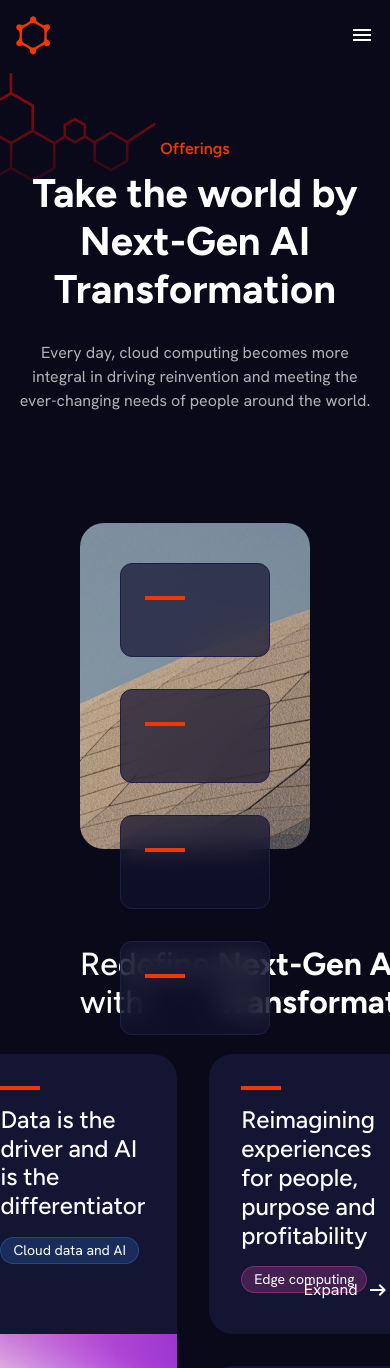
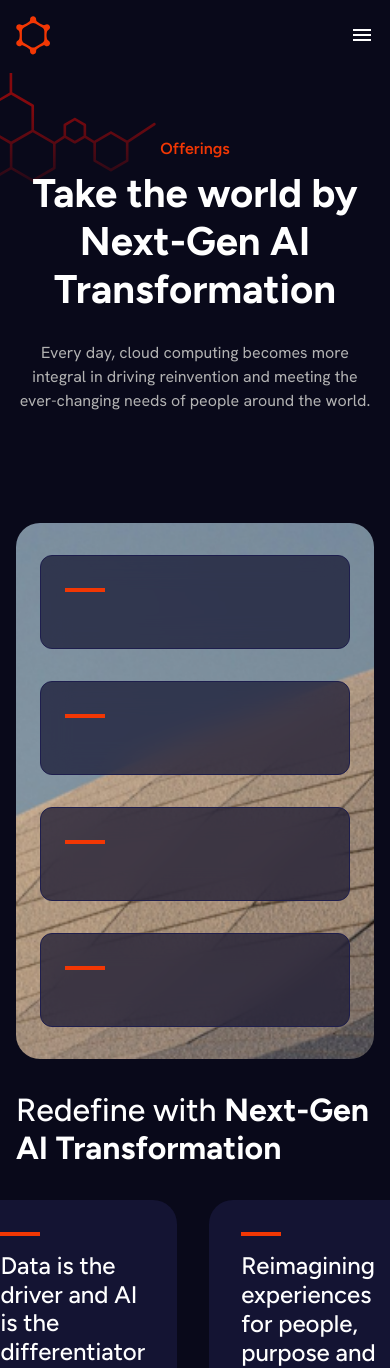
Before and after one commit to GraphITWeb/GraphITNew, a Next.js app: page /offering in a window 390 px wide. Shown: the top 1368 px of the page. Built offline with nearby package versions, Linux system fonts and the light colour scheme.

Commit message:
offering

```diff
--- a/src/app/globals.css
+++ b/src/app/globals.css
@@ -244,6 +244,16 @@ small {
     height: 16px;
     border-radius: 50%;
 }
+.textPadding{
+    justify-content: flex-start;
+    align-items: flex-start;
+    gap: 16px;
+    flex-direction: row;
+    padding-left: 80px;
+    max-width: 100%;
+    width: 100%;
+    display: flex;
+}
 @media screen and (max-width: 992px) {
     .sticky__text {
         font-size: 120px;
@@ -262,6 +272,9 @@ small {
     .unlocked_block {
         width: Calc(100vw - 120px);
     }
+    .textPadding{
+        padding-left: 60px;
+    }
 }
 .mobile{
     display: none!important;
@@ -269,6 +282,37 @@ small {
 .pc{
     display: flex!important;
 }
+.reinvent{
+    padding: 64px 80px 0;
+    width: 100%;
+    display: flex;
+    flex-direction: column;
+    justify-content: flex-start;
+    align-items: flex-start;
+    position: relative;
+    gap: 16px;
+}
+.fade__reinvent{
+    background: linear-gradient(180deg, #09091A 24.66%, rgba(9, 9, 26, 0.00) 100%);
+    position: absolute;
+    top:0;
+    left: 0;
+    height: 177px;
+    z-index: 1;
+}
+.reinvent div{
+    /*max-width:39.5vw;*/
+    width: Calc(50vw - 160px);
+    min-width: Calc(50vw - 160px);
+    max-width: Calc(50vw - 160px);
+}
+.reinvent div div h3{
+    margin-top: 24px;
+}
+.reinvent div div p{
+    margin-top: 16px;
+}
+
 .arrow{
     border-radius: 100px;
     border: 1px solid var(--light-blue);
@@ -304,6 +348,23 @@ small {
     h4{
         font-size: 20px;
     }
+    .textPadding{
+        padding-left: 32px;
+    }
+    .reinvent div{
+        width: 100%;
+        min-width: 0;
+        max-width: none;
+    }
+    .reinvent {
+        padding: 0 32px 0;
+    }
+    .reinvent div div h3{
+        margin-top: 8px;
+    }
+    .fade__reinvent{
+        height: 80px;
+    }
 }
 
 @media screen and (max-width: 576px) {
@@ -319,6 +380,19 @@ small {
     .unlocked_block {
         width: Calc(100vw - 32px);
     }
+    .textPadding{
+        padding-left: 16px;
+    }
+    .reinvent {
+        padding: 0 16px 0;
+        gap: 8px;
+    }
+    .reinvent div div h3{
+        margin-top: 8px;
+    }
+    .reinvent div div p {
+        margin-top: 8px;
+    }
 }
 
 @media screen and (max-width: 390px) {
--- a/src/app/next-gen/page.tsx
+++ b/src/app/next-gen/page.tsx
@@ -22,15 +22,18 @@ export default function Page() {
                 text3={'Organizations leveraging AI at scale are 3× more likely to outperform their peers in revenue growth.'}
                 text4={'in projected global spending on AI technologies in the coming years.'}/>
             <Transform/>
-            <div className="flex flex-row gap-2 justify-start w-full" style={{paddingLeft: 80}}>
-                <h2>Reinvent with</h2>
-                <h2 style={{fontWeight: 700}}>Next-Gen AI Transformation</h2>
+            <div className="textPadding">
+                <h2>Reinvent with <span style={{fontWeight: 700}}>Next-Gen AI Transformation</span>
+                </h2>
             </div>
             <div className="reinvent">
                 <div className="fade__reinvent"/>
-                <svg style={{marginLeft: 15}} xmlns="http://www.w3.org/2000/svg" width="2" height="177"
+                <svg className="pc" style={{marginLeft: 15}} xmlns="http://www.w3.org/2000/svg" width="2" height="177"
                      viewBox="0 0 2 177" fill="none">
                     <path d="M1 1L1.00001 176" stroke="#F23704" stroke-linecap="round" stroke-dasharray="6 6"/>
+                </svg>
+                <svg className="mobile" style={{marginLeft:15}} xmlns="http://www.w3.org/2000/svg" width="2" height="100" viewBox="0 0 2 100" fill="none">
+                    <path d="M1 1L1 99" stroke="#F23704" stroke-linecap="round" stroke-dasharray="6 6"/>
                 </svg>
                 <div>
                     <StepSVG/>
@@ -40,11 +43,16 @@ export default function Page() {
                             garners support across your organization.</p>
                     </div>
                 </div>
-                <svg style={{marginLeft: 15, width: '50vw'}} xmlns="http://www.w3.org/2000/svg" viewBox="0 0 722 286"
+                <svg className="pc" style={{marginLeft: 15, width: '50vw'}} xmlns="http://www.w3.org/2000/svg"
+                     viewBox="0 0 722 286"
                      fill="none">
                     <path
                         d="M1 1V155.912C1 162.54 6.37258 167.912 13 167.912H709C715.627 167.912 721 173.285 721 179.912V285"
                         stroke="#F23704" stroke-linecap="round" stroke-dasharray="6 6"/>
+                </svg>
+                <svg className="mobile" style={{marginLeft: 15}}  xmlns="http://www.w3.org/2000/svg" width="2" height="66" viewBox="0 0 2 66"
+                     fill="none">
+                    <path d="M1 1L0.999997 65" stroke="#F23704" stroke-linecap="round" stroke-dasharray="6 6"/>
                 </svg>
                 <div style={{marginLeft: 'auto'}}>
                     <StepSVG/>
@@ -57,11 +65,15 @@ export default function Page() {
                         </div>
                     </div>
                 </div>
-                <svg style={{marginLeft: 'auto', marginRight: 'Calc(50vw - 175px)', width: '25vw'}}
+                <svg className="pc" style={{marginLeft: 'auto', marginRight: 'Calc(50vw - 175px)', width: '25vw'}}
                      xmlns="http://www.w3.org/2000/svg" viewBox="0 0 362 274" fill="none">
                     <path
                         d="M1 273L1 125.14C1 118.513 6.37258 113.14 13 113.14L349 113.14C355.627 113.14 361 107.768 361 101.14L361 1"
                         stroke="#F23704" stroke-linecap="round" stroke-dasharray="6 6"/>
+                </svg>
+                <svg className="mobile" style={{marginLeft: 15}}  xmlns="http://www.w3.org/2000/svg" width="2" height="66" viewBox="0 0 2 66"
+                     fill="none">
+                    <path d="M1 1L0.999997 65" stroke="#F23704" stroke-linecap="round" stroke-dasharray="6 6"/>
                 </svg>
                 <div style={{marginRight: 'auto', marginLeft: 'auto'}}>
                     <StepSVG/>
@@ -71,7 +83,12 @@ export default function Page() {
                             AI practices, and upskilling your teams through customized learning programs.</p>
                     </div>
                 </div>
-                <svg style={{marginLeft: 15, width: '25vw'}} xmlns="http://www.w3.org/2000/svg" viewBox="0 0 362 274"
+                <svg className="mobile" style={{marginLeft: 15}}  xmlns="http://www.w3.org/2000/svg" width="2" height="66" viewBox="0 0 2 66"
+                     fill="none">
+                    <path d="M1 1L0.999997 65" stroke="#F23704" stroke-linecap="round" stroke-dasharray="6 6"/>
+                </svg>
+                <svg className="pc" style={{marginLeft: 15, width: '25vw'}} xmlns="http://www.w3.org/2000/svg"
+                     viewBox="0 0 362 274"
                      fill="none">
                     <path
                         d="M1 273L1 125.14C1 118.513 6.37258 113.14 13 113.14L349 113.14C355.627 113.14 361 107.768 361 101.14L361 1"
@@ -87,7 +104,12 @@ export default function Page() {
                         </p>
                     </div>
                 </div>
-                <svg style={{marginLeft: 15, width: '50vw'}} xmlns="http://www.w3.org/2000/svg" viewBox="0 0 722 262"
+                <svg className="mobile" style={{marginLeft: 15}}  xmlns="http://www.w3.org/2000/svg" width="2" height="66" viewBox="0 0 2 66"
+                     fill="none">
+                    <path d="M1 1L0.999997 65" stroke="#F23704" stroke-linecap="round" stroke-dasharray="6 6"/>
+                </svg>
+                <svg className="pc" style={{marginLeft: 15, width: '50vw'}} xmlns="http://www.w3.org/2000/svg"
+                     viewBox="0 0 722 262"
                      fill="none">
                     <path
                         d="M1 1L1 141.807C1 148.434 6.37258 153.807 13 153.807L709 153.807C715.627 153.807 721 159.18 721 165.807V261"
--- a/src/app/offering/page.tsx
+++ b/src/app/offering/page.tsx
@@ -17,9 +17,9 @@ export default function Page() {
                 text1={''}
                 text2={''}
                 text3={''}
-                text4={''}/>            <div className="flex flex-row gap-2 justify-start w-full" style={{paddingLeft:80}}>
-                <h2>Redefine with</h2>
-                <h2 style={{fontWeight:700}}>Next-Gen AI Transformation</h2>
+                text4={''}/>
+            <div className="textPadding">
+                <h2>Redefine with <span style={{fontWeight: 700}}>Next-Gen AI Transformation</span></h2>
             </div>
             <OfferingBlock/>
             <div style={{marginTop:96}}/>
--- a/src/components/Navbar/Navbar.css
+++ b/src/components/Navbar/Navbar.css
@@ -128,7 +128,7 @@ a small:hover::after {
     .navbar__mobile{
         display: flex;
         position: fixed;
-        top:73px;
+        top:70px;
         min-height: 100vh;
         width: 100%;
         background: var(--primary);
--- a/src/components/offering/OfferingInfo/OfferingInfo.css
+++ b/src/components/offering/OfferingInfo/OfferingInfo.css
@@ -6,7 +6,7 @@
     background: url("../../../assets/OfferingInfo.png") no-repeat center;
     background-size: cover;
     display: flex;
-    height: 326px;
+    height: auto;
     padding: 40px;
     align-items: flex-start;
     gap: 32px;
@@ -34,3 +34,37 @@
     height: 4px;
     background: var(--orange);
 }
+@media screen and (max-width: 1100px) {
+    .offering__info__block {
+        height: auto;
+        display: grid;
+        grid-template-columns: 1fr 1fr;
+    }
+}
+@media screen and (max-width: 768px) {
+    .offering__info {
+        padding: 50px 32px 64px 32px;
+    }
+    .offering__info__block {
+        height: auto;
+        display: flex;
+        padding: 32px 24px;
+        flex-direction: column;
+        align-items: flex-start;
+        gap: 32px;
+        align-self: stretch;
+    }
+}
+@media screen and (max-width: 576px) {
+    .offering__info {
+        padding: 50px 16px 32px 16px;
+    }
+    .offering__info__block {
+        display: flex;
+        padding: 32px 24px;
+        flex-direction: column;
+        align-items: flex-start;
+        gap: 32px;
+        align-self: stretch;
+    }
+}
```
Also changed, not shown: src/app/ai-copilots/nextgen.css (deleted, +0 -30 lines), src/app/ai-copilots/page.tsx (+43 -14 lines), src/app/next-gen/nextgen.css (deleted, +0 -30 lines), src/components/what-we-do/OfferingBlock/OfferingBlock.css (+5 -4 lines).
